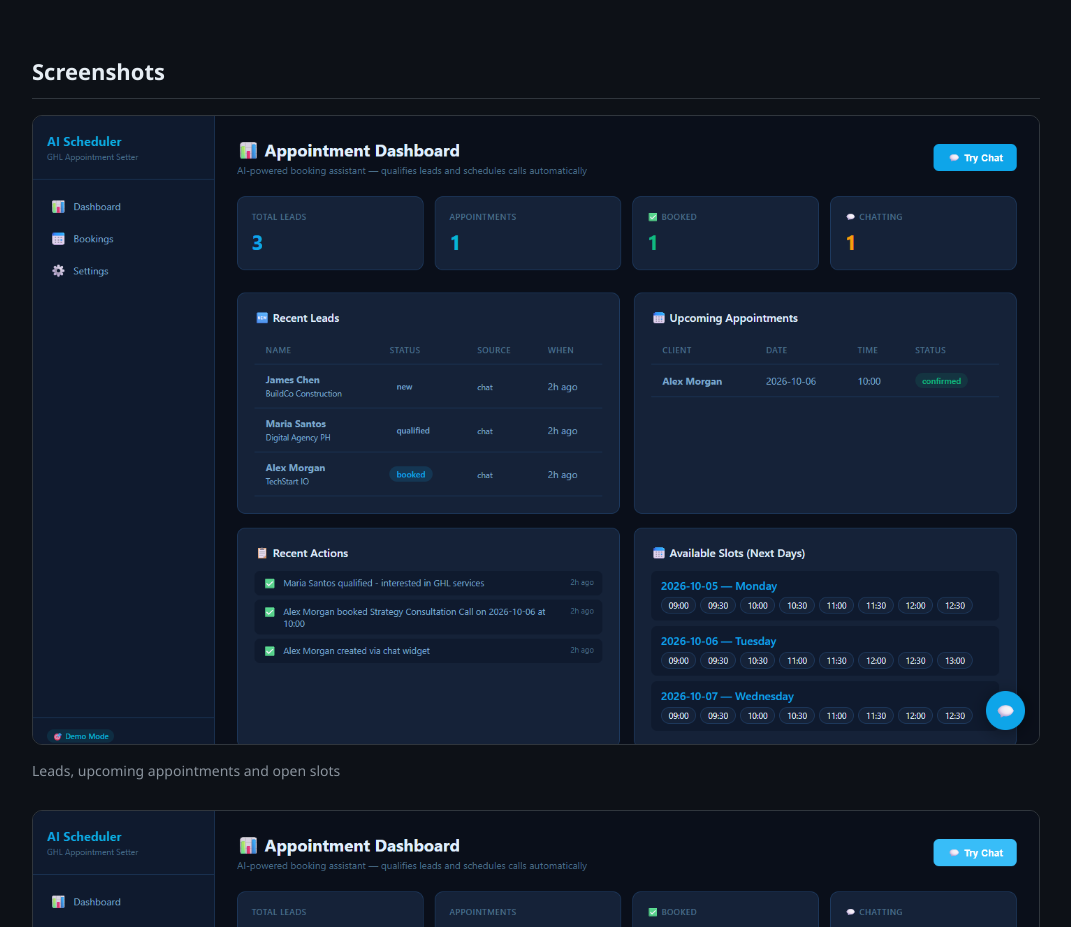
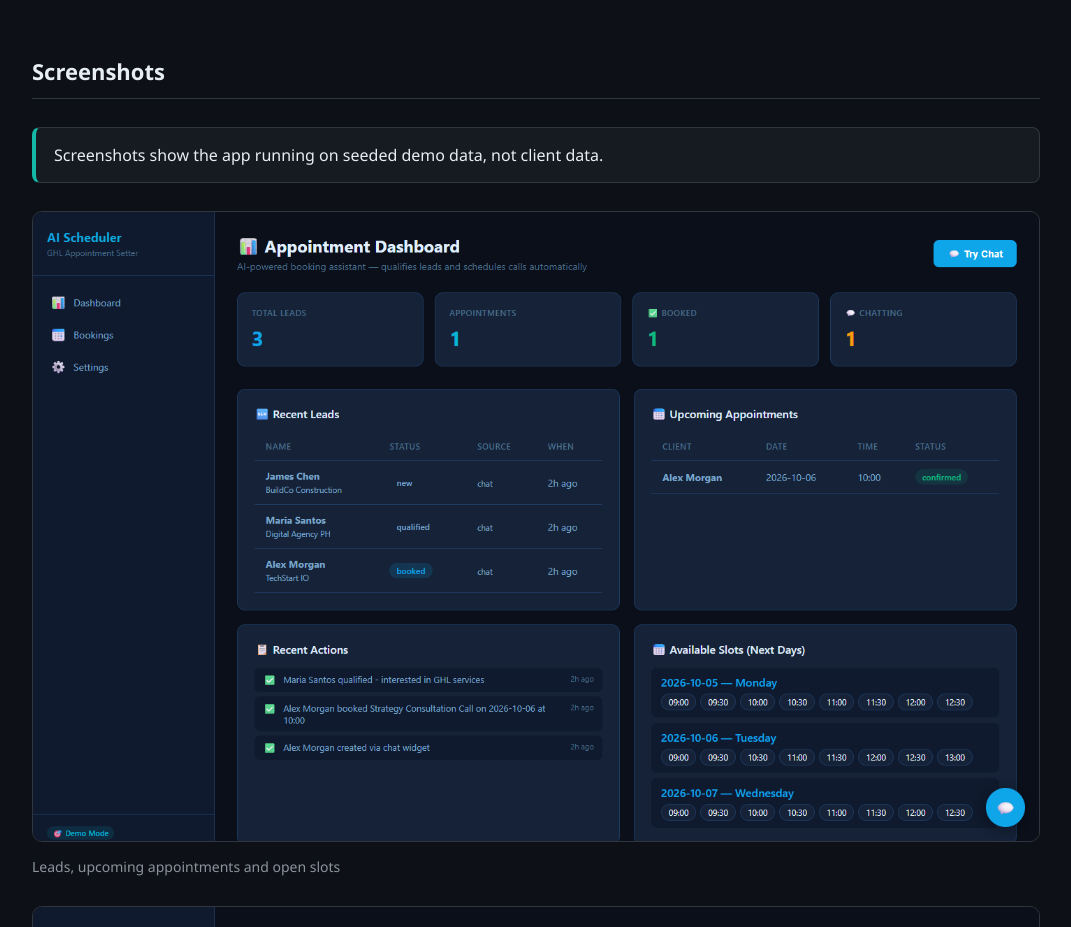
Before and after one commit to jryahia/showcase-ghl-appointment-setter, a plain HTML site: page index.html in a window 1280 px wide. Shown: the part 2348-3275 px from the top of the page, without its empty margins (104-1175 px from the left). Drawn offline with Linux system fonts and the light colour scheme.

Commit message:
Label screenshots as demo data

```diff
--- a/index.html
+++ b/index.html
@@ -31,7 +31,7 @@ footer{margin-top:64px;color:var(--mut);font-size:14px;border-top:1px solid var(
 <h2>Key features</h2><ul class="grid"><li>Conversational booking flow</li><li>Slot generation with conflict and blackout handling</li><li>GoHighLevel contact and calendar integration</li><li>LLM qualification with a rule-based fallback</li><li>Demo mode with mock GHL responses</li></ul>
 <h2>Tech stack</h2><ul class="chips"><li>Python</li><li>FastAPI</li><li>SQLAlchemy</li><li>GoHighLevel API</li><li>OpenAI / DeepSeek</li><li>Jinja2</li></ul>
 <h2>What it does in practice</h2><ul><li>Covers the first-contact and scheduling step that would otherwise need a human SDR.</li></ul>
-<h2>Screenshots</h2><figure><img src="assets/00-api-dashboard.png" alt="Leads, upcoming appointments and open slots" loading="lazy"><figcaption>Leads, upcoming appointments and open slots</figcaption></figure><figure><img src="assets/11-chat.png" alt="Booking assistant chat widget" loading="lazy"><figcaption>Booking assistant chat widget</figcaption></figure>
+<h2>Screenshots</h2><p class="note">Screenshots show the app running on seeded demo data, not client data.</p><figure><img src="assets/00-api-dashboard.png" alt="Leads, upcoming appointments and open slots" loading="lazy"><figcaption>Leads, upcoming appointments and open slots</figcaption></figure><figure><img src="assets/11-chat.png" alt="Booking assistant chat widget" loading="lazy"><figcaption>Booking assistant chat widget</figcaption></figure>
 <footer>Built by <a href="https://github.com/jryahia">Yahya Jarray</a> &middot;
 <a href="mailto:yahiajarray43@gmail.com">yahiajarray43@gmail.com</a> &middot;
 <a href="https://github.com/jryahia/showcase-ghl-appointment-setter">Repository</a><br>This repository contains no source code. It is a case study for a proprietary project. &copy; Yahya Jarray.</footer>
```
Also changed, not shown: 1 other file.
